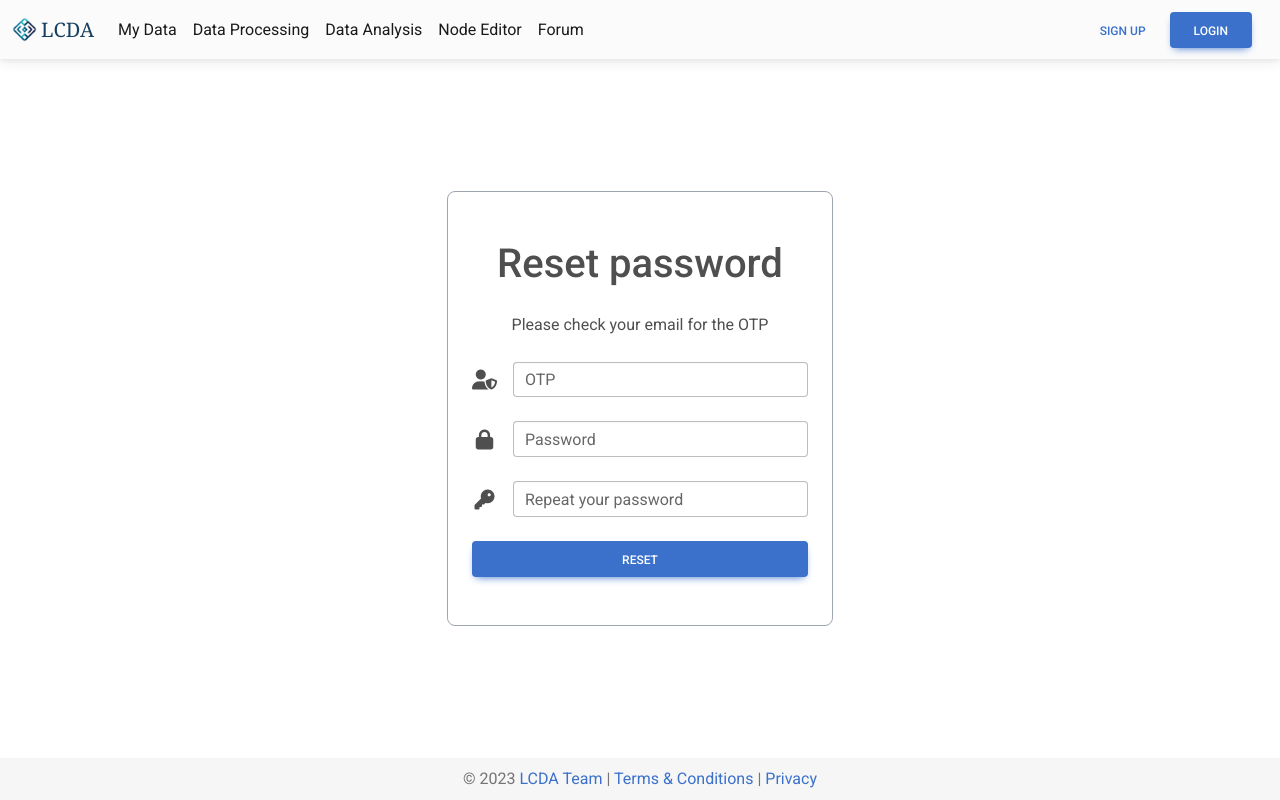
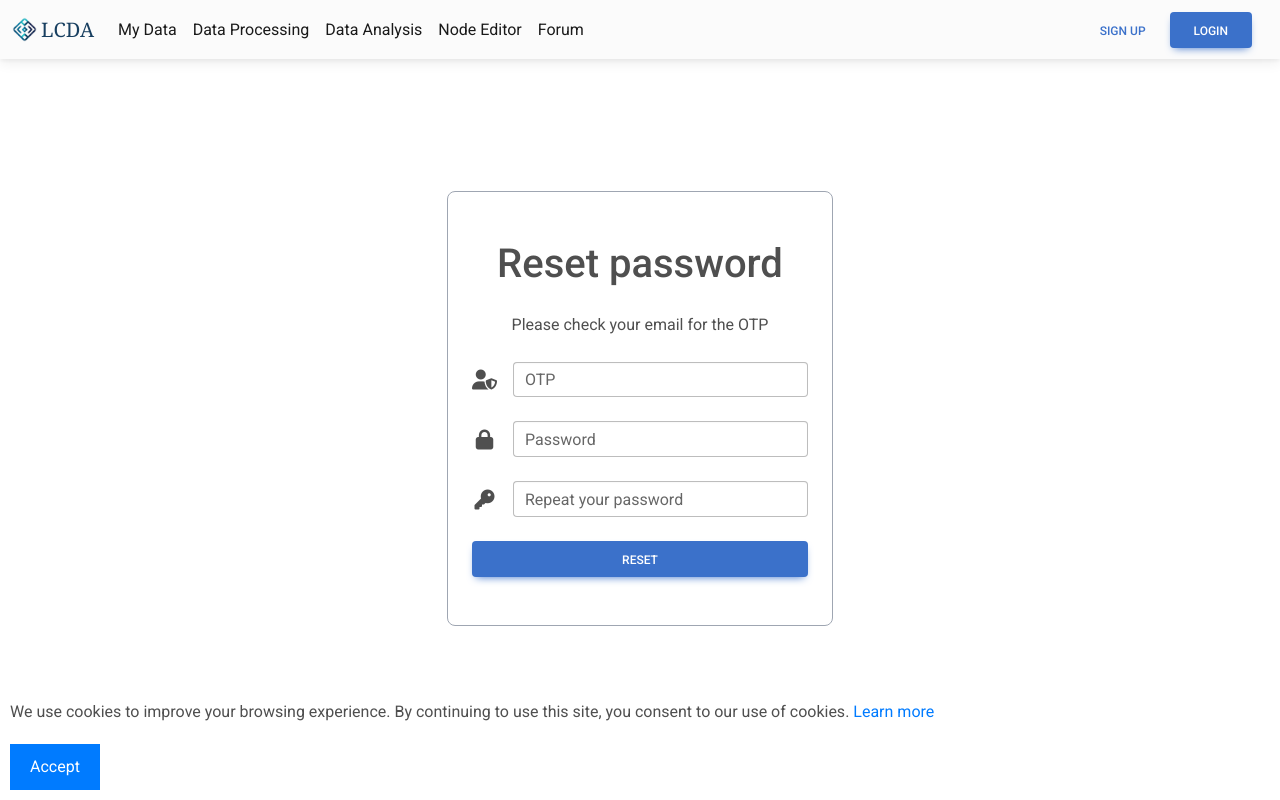
Before and after one commit to COMP208-Team-16-2022-23/Group-Project-Code, a Flask app: page /auth/reset_password in a window 1280 px wide. Run offline with Flask 3, Linux system fonts and the light colour scheme; some libraries are stand-ins or nearby versions.

Commit message:
cookie style test

```diff
--- /dev/null
+++ b/static/css/cookie.css
@@ -0,0 +1,35 @@
+#cookie-banner {
+    position: fixed;
+    bottom: 0;
+    width: 100%;
+    background-color: #fff;
+    opacity: 0;
+    transition: opacity 0.5s;
+    z-index: 9999;
+}
+
+#cookie-banner.show {
+    opacity: 1;
+}
+
+#cookie-banner p {
+    margin: 0;
+    padding: 10px;
+}
+
+#cookie-banner a {
+    color: #007bff;
+}
+
+#accept-cookies {
+    background-color: #007bff;
+    color: #fff;
+    border: none;
+    padding: 10px 20px;
+    cursor: pointer;
+    margin: 10px;
+}
+
+#accept-cookies:hover {
+    background-color: #0056b3;
+}
--- /dev/null
+++ b/static/css/no_scroll.css
@@ -0,0 +1,6 @@
+.no-scroll {
+    overflow: hidden;
+    position: fixed;
+    width: 100%;
+    height: 100%;
+}
--- /dev/null
+++ b/static/js/cookie.js
@@ -0,0 +1,44 @@
+// set cookie function
+function setCookie(name, value, days) {
+    var expires = "";
+    if (days) {
+        var date = new Date();
+        date.setTime(date.getTime() + (days * 24 * 60 * 60 * 1000));
+        expires = "; expires=" + date.toUTCString();
+    }
+    document.cookie = name + "=" + (value || "") + expires + "; path=/";
+}
+
+// get cookie function
+function getCookie(name) {
+    var nameEQ = name + "=";
+    var ca = document.cookie.split(';');
+    for (var i = 0; i < ca.length; i++) {
+        var c = ca[i];
+        while (c.charAt(0) == ' ') c = c.substring(1, c.length);
+        if (c.indexOf(nameEQ) == 0) return c.substring(nameEQ.length, c.length);
+    }
+    return null;
+}
+
+// check if cookie exists
+if (!getCookie('cookie-accepted')) {
+    // show cookie banner
+    var cookieBanner = document.getElementById('cookie-banner');
+    cookieBanner.classList.add('show');
+
+    // block interaction with other parts of the website
+    var body = document.getElementsByTagName('body')[0];
+    body.classList.add('no-scroll');
+
+    // accept cookies button click event
+    var acceptCookiesButton = document.getElementById('accept-cookies');
+    acceptCookiesButton.addEventListener('click', function () {
+        // set cookie and hide cookie banner
+        setCookie('cookie-accepted', 'true', 365);
+        cookieBanner.classList.remove('show');
+
+        // unblock interaction with other parts of the website
+        body.classList.remove('no-scroll');
+    });
+}
--- a/templates/base.html
+++ b/templates/base.html
@@ -20,6 +20,10 @@
     {# make preview image large #}
     <meta name="twitter:image" content="https://lcda-vgnazlwvxa-nw.a.run.app/static/img/preview_image.jpg"/>
 
+    <!--    add css code in static/css/cookie.css-->
+    <link rel="stylesheet" type="text/css" href="{{ url_for('static', filename='css/cookie.css') }}">
+    <!--    add no_scroll.css-->
+    <link rel="stylesheet"  type="text/css" href="{{ url_for('static', filename='css/no_scroll.css') }}">
 
     <title>{% block title %}{% endblock %} - LCDA</title>
     <!-- Web icon -->
@@ -54,6 +58,12 @@
 </head>
 <body class="min-vh-100 d-flex flex-column m-0">
 <!-- Start your project here-->
+
+<!-- Cookie banner -->
+<div id="cookie-banner">
+  <p>We use cookies to improve your browsing experience. By continuing to use this site, you consent to our use of cookies. <a href="{{ url_for('legal.privacy') }}">Learn more</a></p>
+  <button id="accept-cookies">Accept</button>
+</div>
 
 <nav class="navbar navbar-expand-lg navbar-light bg-light">
     <div class="container-fluid">
@@ -196,6 +206,10 @@
             })
     })()
 </script>
+
+<!--add script at static/js/cookie.js-->
+<script src="{{ url_for('static', filename='js/cookie.js') }}"></script>
+
 </body>
 
 </html>
```
